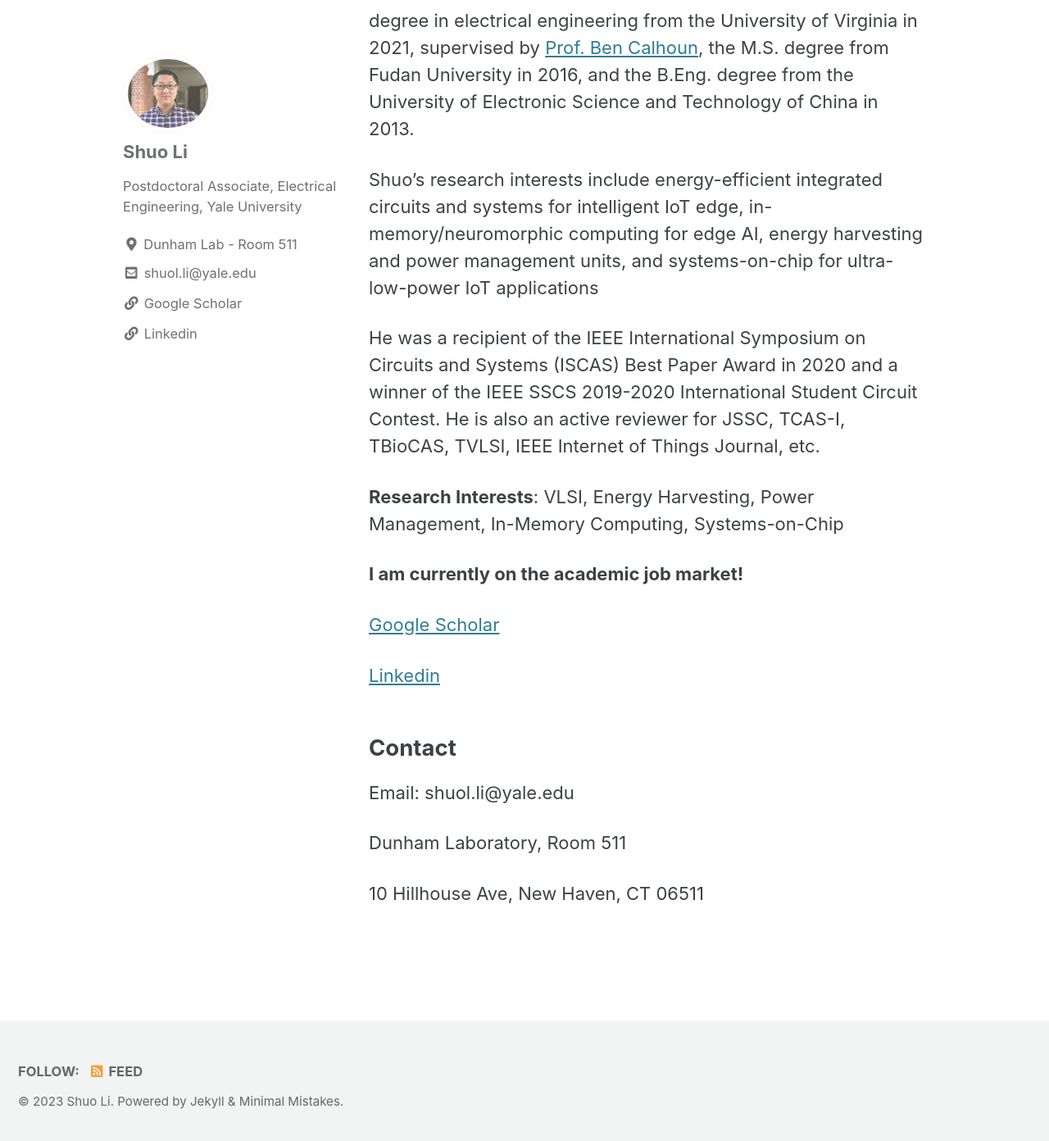
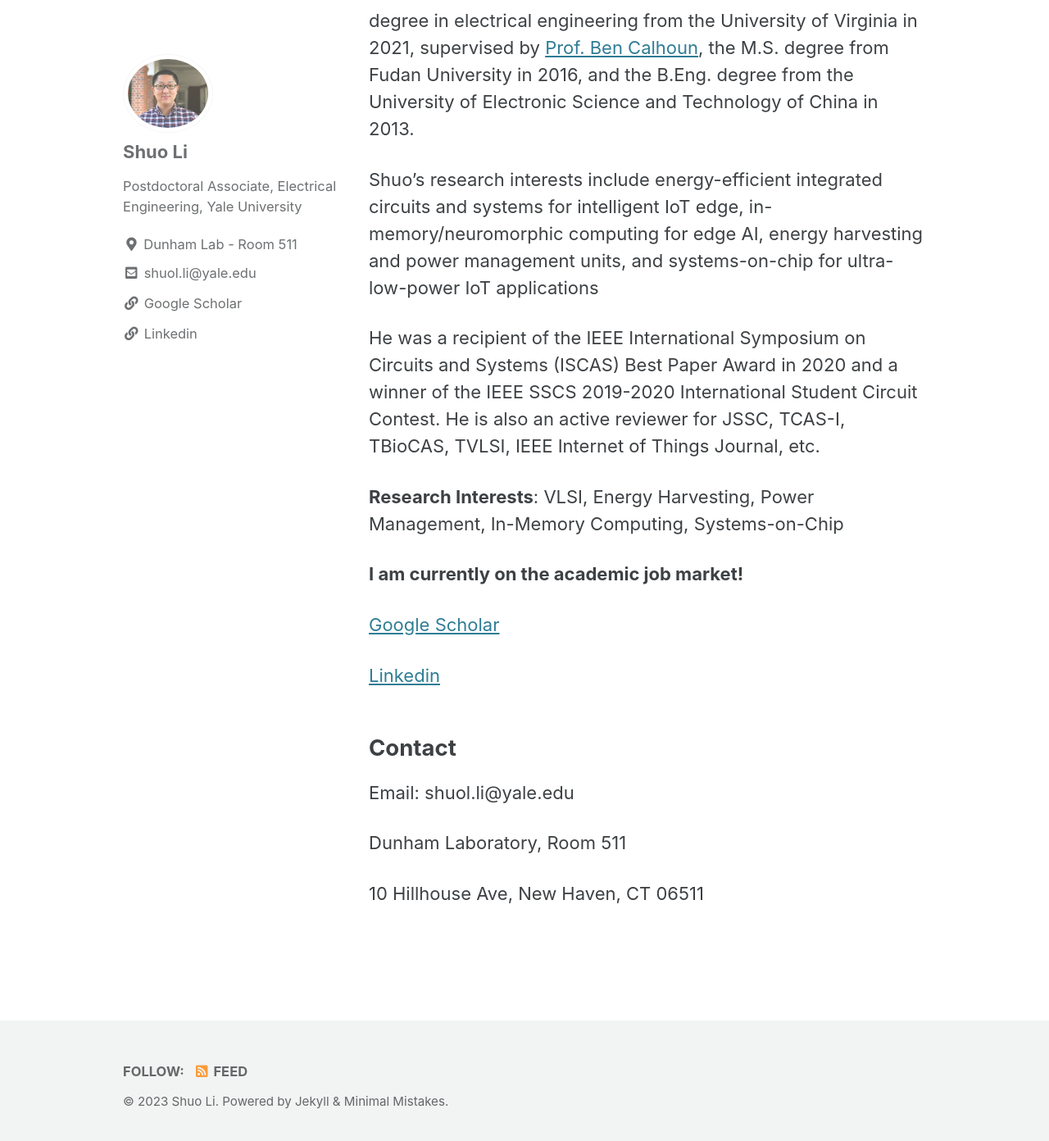
Before and after one commit to shuoli365/shuoli365.github.io, a Jekyll site: the page built from index.md, in a window 1280 px wide and 1400 px high, scrolled down 388 px. Shown: the top 1392 px of the window at 82% size. Built offline with Jekyll 4.4.1, drawn with Linux system fonts in a browser that asks for light colours; cached includes are drawn as plain includes.

Commit message:
Update _variables.scss

```diff
--- a/_sass/minimal-mistakes/_variables.scss
+++ b/_sass/minimal-mistakes/_variables.scss
@@ -148,7 +148,7 @@ $small: 600px !default;
 $medium: 768px !default;
 $medium-wide: 900px !default;
 $large: 1024px !default;
-$x-large: 1280px !default;
+$x-large: 1024px !default;
 $max-width: $large !default;
 
 /*
```
